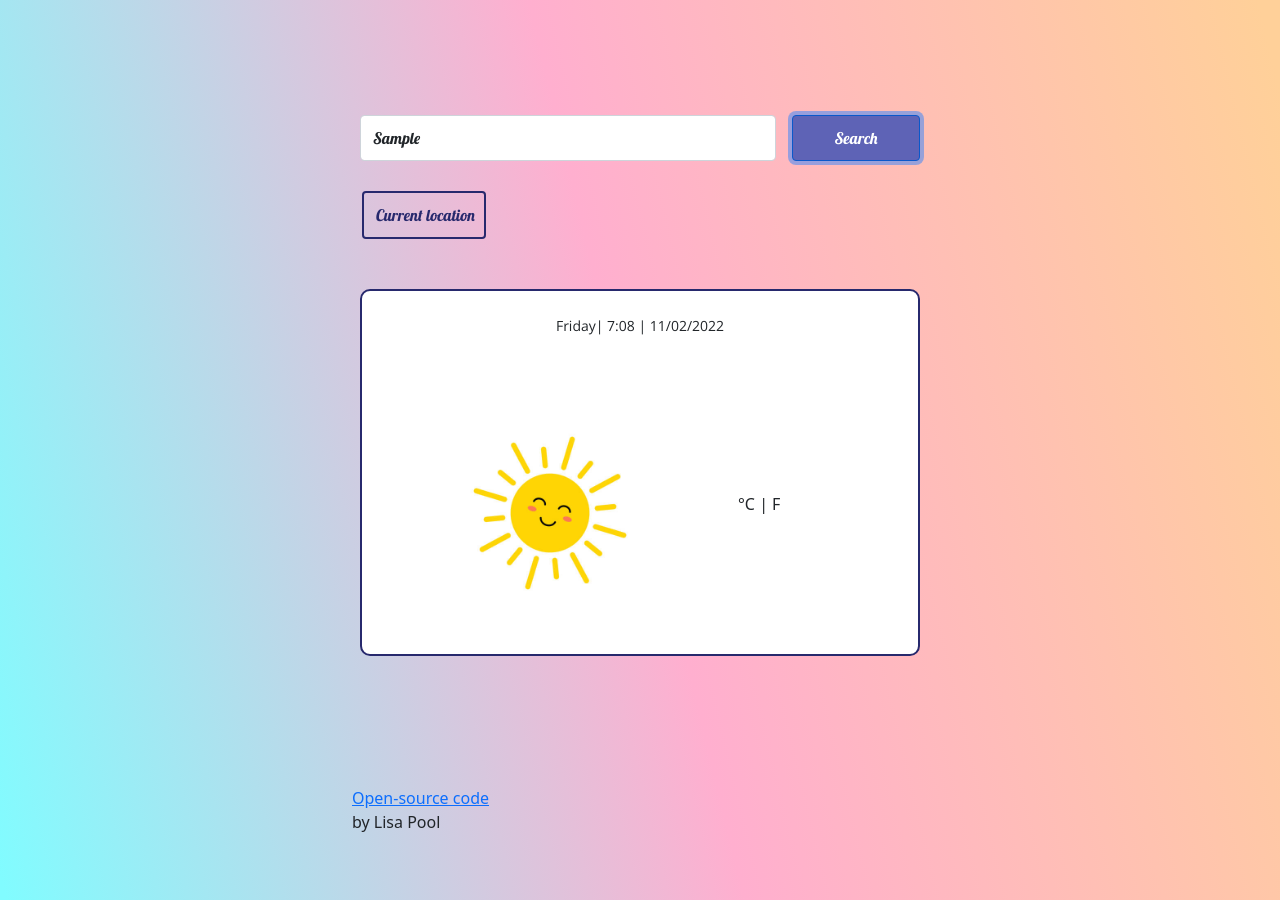
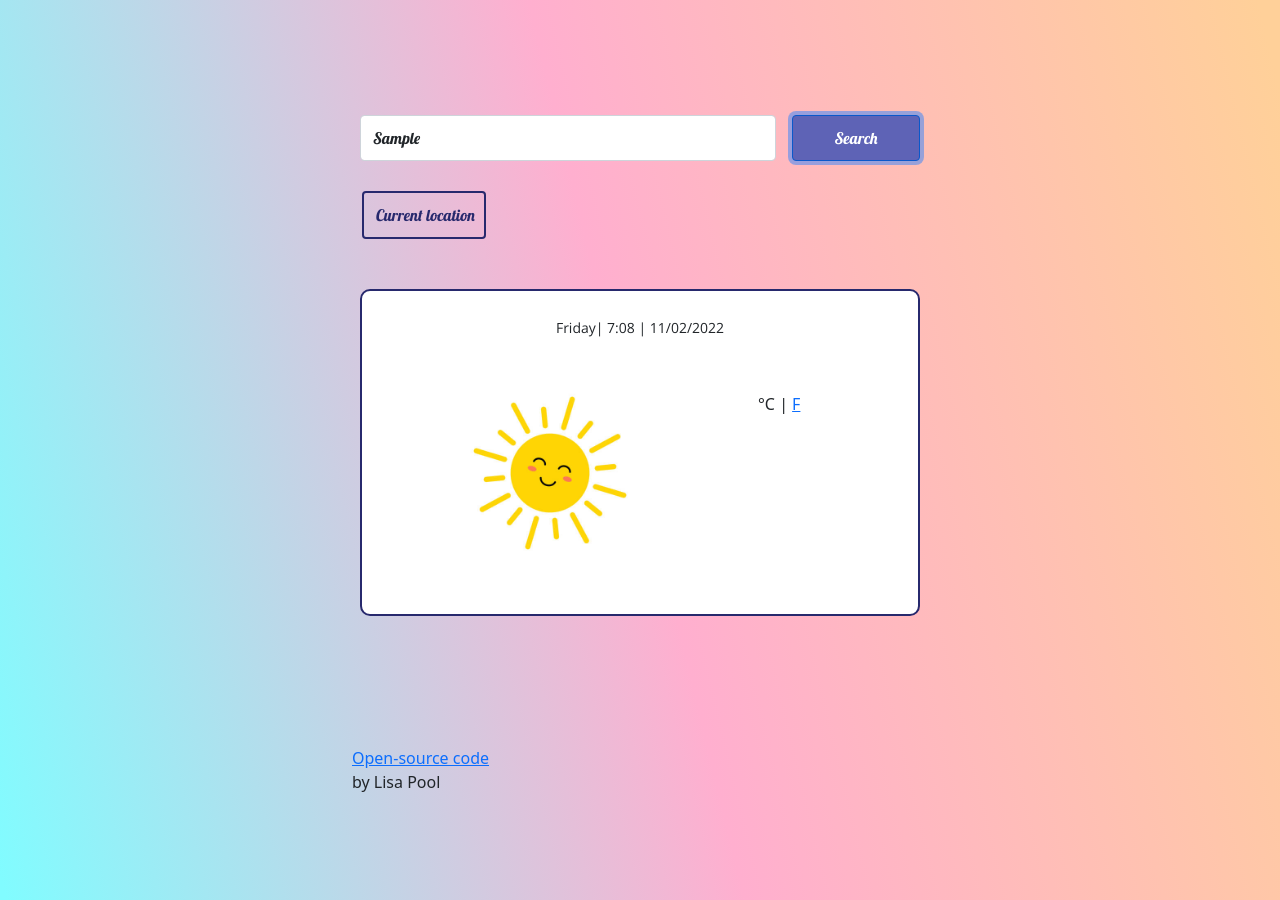
Before and after one commit to lisapool/weather-app-project, a plain HTML site: page index.html in a window 1280 px wide. Both pictures are taken after typing "Sample" into the empty fields and a click on the input "Search". Drawn offline with nearby package versions, Linux system fonts and the light colour scheme; no server answers.

Commit message:
Added Fahrenheit link

```diff
--- a/index.html
+++ b/index.html
@@ -67,7 +67,7 @@
                       />
                   </div>
                   <div class="col-4">
-                    <h4 class="temperature" id="current-temperature"></h4><p class="temperature-units"><span id="celcius">°C</span> | <span id="celcius">F</span></p>
+                    <h4 class="temperature" id="current-temperature"></h4><p class="temperature-units"><span id="celcius">°C</span> | <span id="celcius"><a href="#">F</a></span></p>
                     <ul class="middle-center-align">
                       <li id="feels-like"></li>
                       <li id="humidity"></li>
--- a/src/style.css
+++ b/src/style.css
@@ -132,7 +132,8 @@ ul {
 
 .weather-description {
   text-transform: capitalize;
-  padding-top:20px;
+  margin-top: 0;
+  margin-bottom: 10px;
   font-family: "Open Sans", sans-serif;
   font-size: 18px;
   text-align: center;
@@ -150,6 +151,8 @@ ul {
   font-family: "Open Sans", sans-serif;
   font-size: 14px;
   text-align: center;
+  margin-top:10px;
+  margin-bottom: 10px;
 }
 
 h4.temperature {
@@ -163,6 +166,9 @@ h4.temperature {
 
 p.temperature-units {
   display: inline;
+  position: relative;
+  top: -60px;
+  left: 20px;
 }
 
 
```
